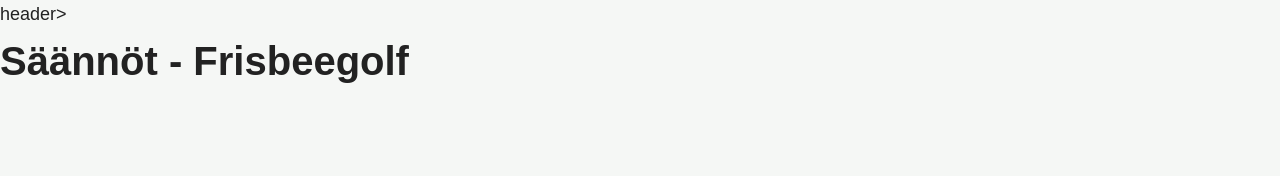
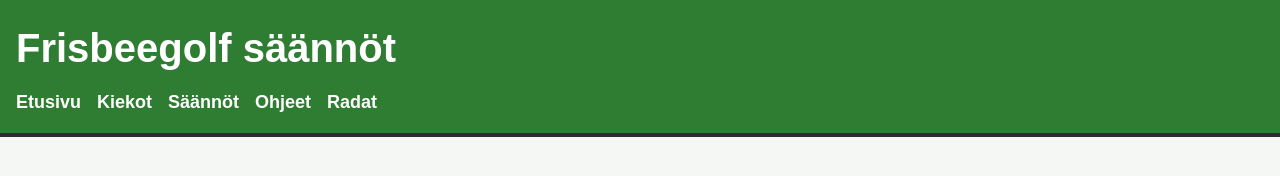
Before and after one commit to JuhoTii/Frisbeegolfsivusto, a plain HTML site: page saannot.html in a window 1280 px wide. Drawn offline with Linux system fonts and the light colour scheme.

Commit message:
Lissää muokkauksia html tiedostoihin

```diff
--- a/saannot.html
+++ b/saannot.html
@@ -7,7 +7,17 @@
     <link rel="stylesheet" href="css/style.css">
 </head>
 <body>
-header>
-    <h1>Säännöt - Frisbeegolf</h1>
+<header>
+        <h1>Frisbeegolf säännöt</h1>
+        <nav>
+            <ul>
+                <li><a href="index.html">Etusivu</a></li>
+                <li><a href="kiekot.html">Kiekot</a></li>
+                <li><a href="saannot.html">Säännöt</a></li>
+                <li><a href="ohjeet.html">Ohjeet</a></li>
+                <li><a href="radat.html">Radat</a></li>
+            </ul>
+        </nav>
+    </header>
 </body>
 </html>
```
Also changed, not shown: kiekot.html (+11 -1 lines), ohjeet.html (+11 -1 lines), radat.html (+11 -2 lines).
